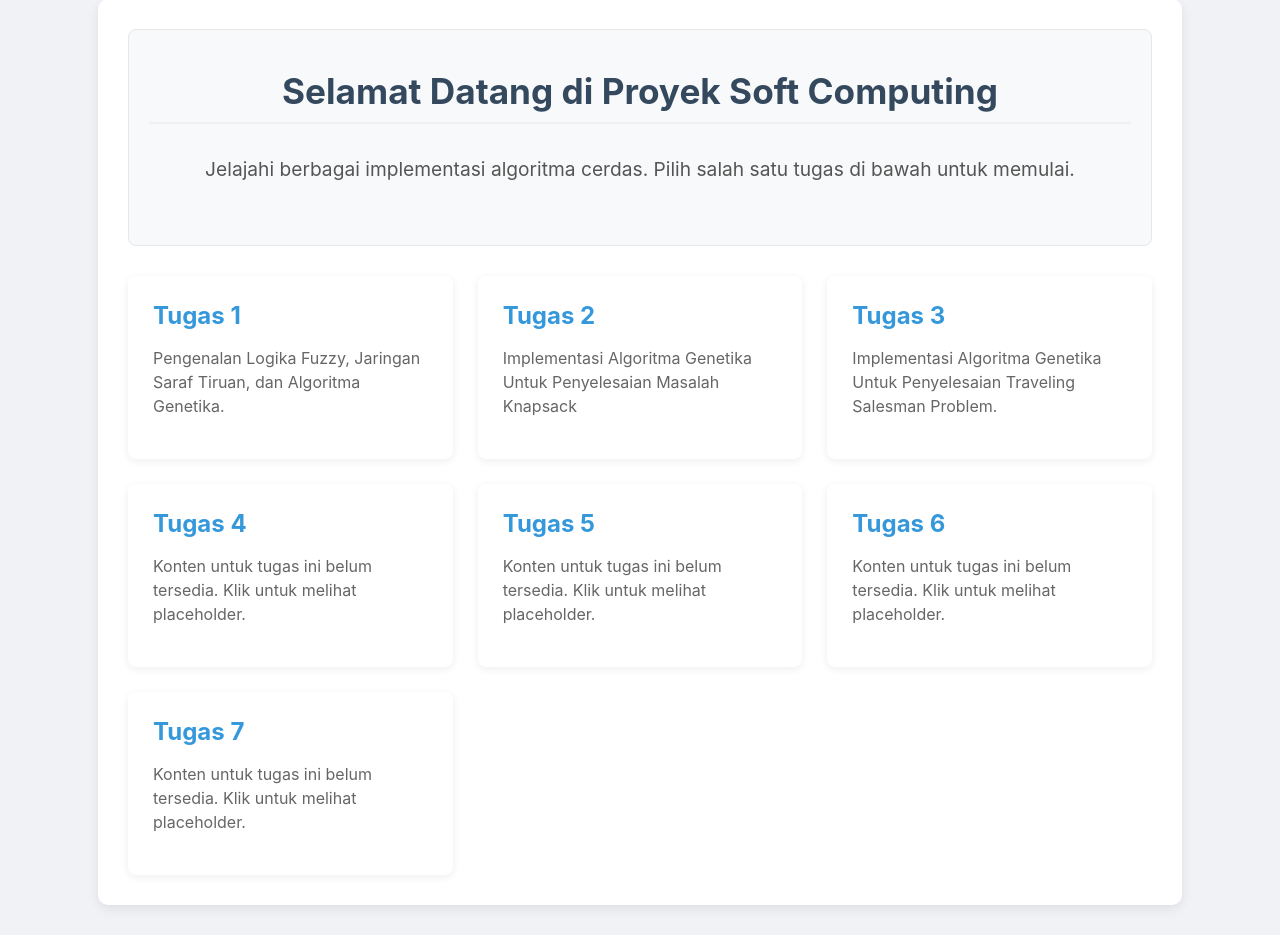
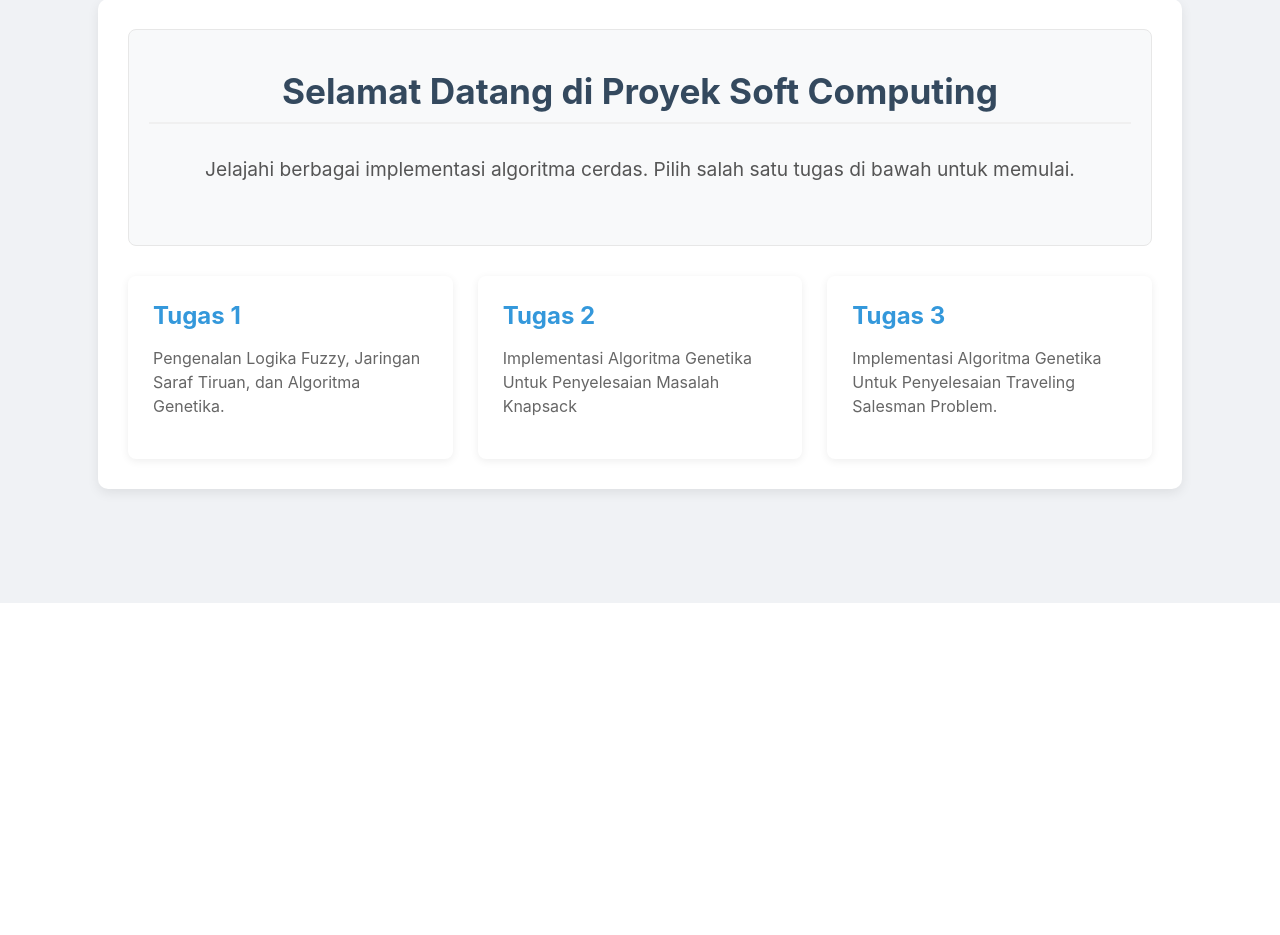
Before and after one commit to DhafyYusuf/Soft-Computing, a Flask app: page / in a window 1280 px wide. Shown: the part 197-1132 px from the top of the page. After the commit the page ends 800 px from the top, so only its background shows below. Run offline with Flask 3, Linux system fonts and the light colour scheme.

Commit message:
Memperbaiki kode

```diff
--- a/app.py
+++ b/app.py
@@ -264,10 +264,5 @@ def tampilkan_tugas(nomor_tugas):
                                default_kota=default_kota,
                                default_gen=default_gen)
 
-    elif 4 <= nomor_tugas <= 7:
-        return render_template('tugas_placeholder.html', nomor=nomor_tugas)
-    else:
-        return "Tugas tidak ditemukan", 404
-
 if __name__ == '__main__':
     app.run(debug=True)
--- a/templates/index.html
+++ b/templates/index.html
@@ -85,27 +85,6 @@
         <h3>Tugas 3</h3>
         <p>Implementasi Algoritma Genetika Untuk Penyelesaian Traveling Salesman Problem.</p>
     </a>
-
-    <a href="{{ url_for('tampilkan_tugas', nomor_tugas=4) }}" class="tugas-card">
-        <h3>Tugas 4</h3>
-        <p>Konten untuk tugas ini belum tersedia. Klik untuk melihat placeholder.</p>
-    </a>
-
-    <a href="{{ url_for('tampilkan_tugas', nomor_tugas=5) }}" class="tugas-card">
-        <h3>Tugas 5</h3>
-        <p>Konten untuk tugas ini belum tersedia. Klik untuk melihat placeholder.</p>
-    </a>
-
-    <a href="{{ url_for('tampilkan_tugas', nomor_tugas=6) }}" class="tugas-card">
-        <h3>Tugas 6</h3>
-        <p>Konten untuk tugas ini belum tersedia. Klik untuk melihat placeholder.</p>
-    </a>
-
-    <a href="{{ url_for('tampilkan_tugas', nomor_tugas=7) }}" class="tugas-card">
-        <h3>Tugas 7</h3>
-        <p>Konten untuk tugas ini belum tersedia. Klik untuk melihat placeholder.</p>
-    </a>
-
 </div>
 
 {% endblock %}
```
Also changed, not shown: templates/tugas_placeholder.html (deleted, +0 -9 lines).
